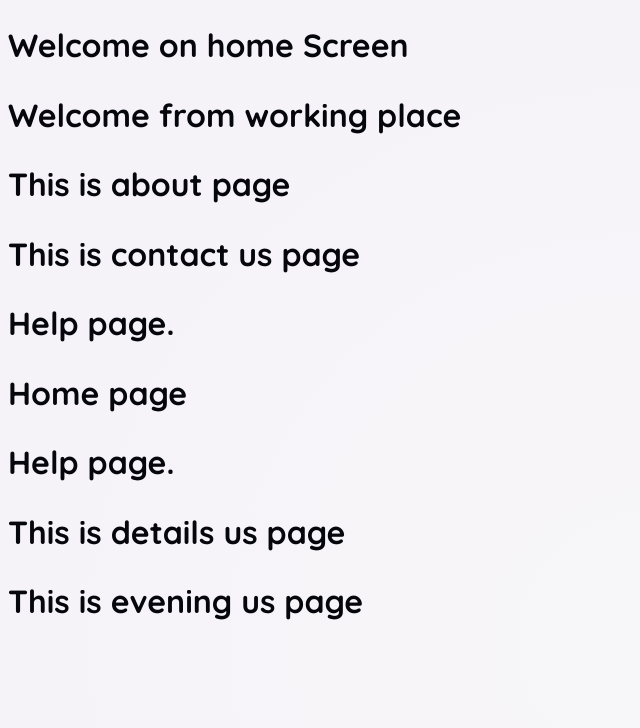
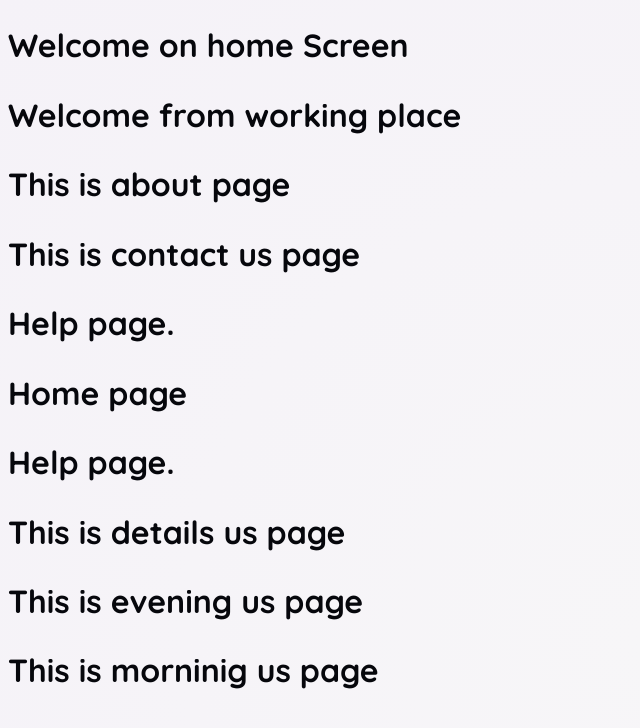
Before and after one commit to maarjojo99-maker/task, a React (Vite) app: page / in a window 1280 px wide. Shown: the top 728 px of the page, without its empty margins (0-640 px from the left). Built offline with nearby package versions, Linux system fonts and the light colour scheme.

Commit message:
add morning page

```diff
--- a/src/App.jsx
+++ b/src/App.jsx
@@ -3,6 +3,7 @@ import ContactUs from "./components/ContectUS";
 import Details from "./components/Details";
 import Good from "./components/good";
 import GooodEvening from "./components/goodEvening";
+import GooodMorning from "./components/GoodMorning";
 import Help from "./components/Help";
 import Home from "./components/Home";
 import HomePage from "./components/WelcomeScreen";
@@ -21,7 +22,9 @@ function App() {
     <Good/>
     <Details/>
     <GooodEvening/>
-    </>
+    <GooodMorning/>
+  </>
+
   );
 }
 
--- /dev/null
+++ b/src/components/GoodMorning.jsx
@@ -0,0 +1,3 @@
+export default function GooodMorning() {
+  return <h1>This is morninig us page</h1>;
+}
```
